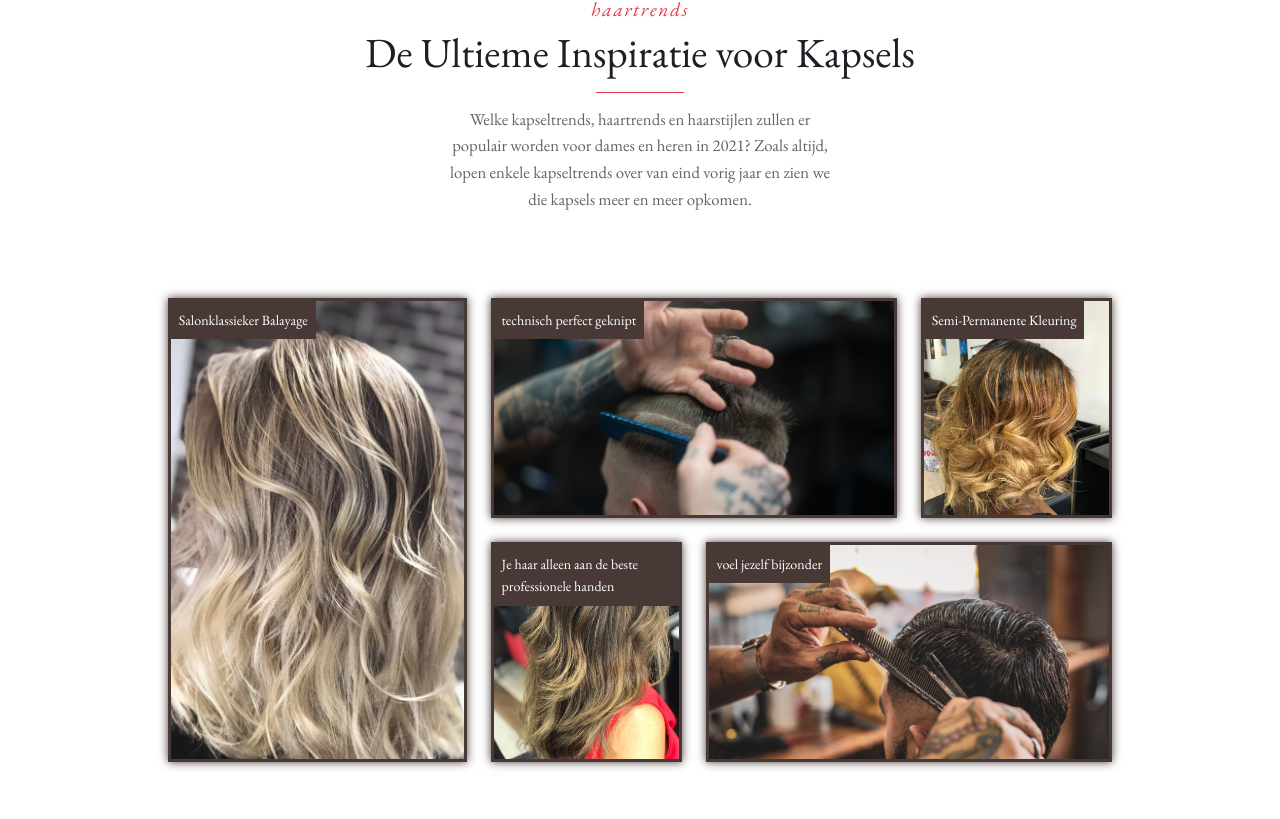
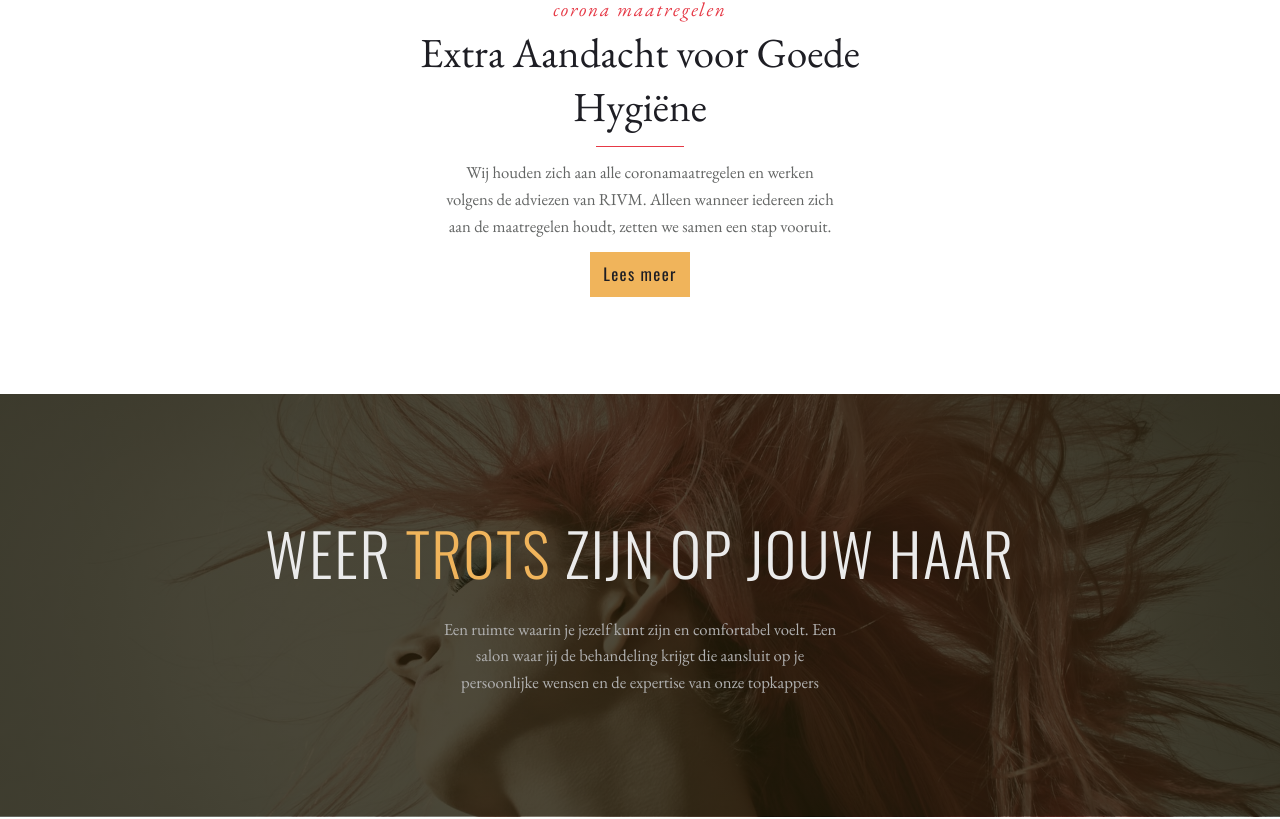
Before and after one commit to Vastlaan/firsthair, a Next.js app: page / in a window 1280 px wide. Shown: the part 890-1709 px from the top of the page. Before the commit the page ends 1676 px from the top, so only its background shows below. Built offline with nearby package versions, Linux system fonts and the light colour scheme.

Commit message:
Add paralex component

```diff
--- a/src/components/intersection/index.js
+++ b/src/components/intersection/index.js
@@ -18,7 +18,9 @@ function IntersectionComponent({ category, title, body, link, theme }) {
             <Text color={theme.grey_3}>{body}</Text>
             {link && (
                 <Link href={link}>
-                    <ButtonPrimary>Lees meer</ButtonPrimary>
+                    <ButtonPrimary margin="1.4rem auto">
+                        Lees meer
+                    </ButtonPrimary>
                 </Link>
             )}
         </FlexCol>
--- a/src/components/landing_page/index.js
+++ b/src/components/landing_page/index.js
@@ -1,11 +1,29 @@
 import Header from "./header";
 import Intersection from "../intersection";
+import Parallax from "../parallax";
 import SmallGallery from "./small_gallery";
 
 export default function LandingComponent() {
     return (
         <>
             <Header />
+
+            <Intersection
+                category={`corona maatregelen`}
+                title={`Extra Aandacht voor Goede Hygiëne`}
+                body={`
+                    Wij houden zich aan alle coronamaatregelen en werken volgens de adviezen van RIVM.
+                    Alleen wanneer iedereen zich aan de maatregelen houdt, zetten we samen een stap vooruit.
+                `}
+                link="/veiligheid"
+            />
+
+            <Parallax
+                title={`Weer trots zijn op jouw haar`}
+                body={`Een ruimte waarin je jezelf kunt zijn en comfortabel voelt.
+Een salon waar jij de behandeling krijgt die aansluit op je persoonlijke wensen en de expertise van onze topkappers`}
+            />
+
             <Intersection
                 category={`haartrends`}
                 title={`De Ultieme Inspiratie voor Kapsels`}
--- /dev/null
+++ b/src/components/parallax/index.js
@@ -0,0 +1,38 @@
+import React from "react";
+import styled from "styled-components";
+import { Header1, Line, Text } from "../../styles";
+
+export default function ParallaxBackground({ title, body }) {
+    return (
+        <Container>
+            <Header1 margin="0 0 2.7rem 0">
+                {title
+                    .split(" ")
+                    .map((word, i) =>
+                        i === 1 ? <span>{word} </span> : word + " "
+                    )}
+            </Header1>
+            <Text align="center">{body}</Text>
+        </Container>
+    );
+}
+
+const Container = styled.div`
+    width: 100%;
+    padding: 1.4rem;
+    height: 48rem;
+    background-image: linear-gradient(
+            to bottom,
+            rgba(33, 27, 8, 0.8),
+            rgba(33, 27, 8, 0.8)
+        ),
+        url(${(p) => (p.url ? p.url : "./img/landing-header-background-2.jpg")});
+    background-position: center;
+    background-repeat: no-repeat;
+    background-size: cover;
+    background-attachment: fixed;
+    display: flex;
+    flex-direction: column;
+    justify-content: center;
+    align-items: center;
+`;
--- a/src/styles/typography.js
+++ b/src/styles/typography.js
@@ -3,7 +3,24 @@ import { fonts } from "./fonts";
 
 // Headers
 
+export const Header1 = styled.h3`
+    margin: ${(p) => (p.margin ? p.margin : "0")};
+    font-size: 6.7rem;
+    font-weight: 300;
+    color: ${(p) => (p.color ? p.color : p.theme.grey_1)};
+    line-height: 1.3;
+    text-transform: uppercase;
+    text-align: center;
+    max-width: 95rem;
+    letter-spacing: 0.2rem;
+
+    span {
+        color: ${(p) => (p.color2 ? p.color2 : p.theme.primary)};
+    }
+`;
+
 export const Header3 = styled.h3`
+    margin: ${(p) => (p.margin ? p.margin : "0")};
     font-size: 4.7rem;
     font-weight: 300;
     color: ${(p) => (p.color ? p.color : p.theme.grey_1)};
@@ -16,6 +33,7 @@ export const Header3 = styled.h3`
 // Paragraphs
 
 export const Text = styled.p`
+    margin: ${(p) => (p.margin ? p.margin : "0")};
     font-size: 1.9rem;
     text-align: center;
     max-width: 45rem;
@@ -23,6 +41,7 @@ export const Text = styled.p`
 `;
 
 export const TextItalic = styled.p`
+    margin: ${(p) => (p.margin ? p.margin : "0")};
     font-size: 2.2rem;
     font-style: italic;
     font-weight: 300;
```
Also changed, not shown: src/styles/index.js (+9 -1 lines), public/img/landing-header-background-2.jpg (added).
